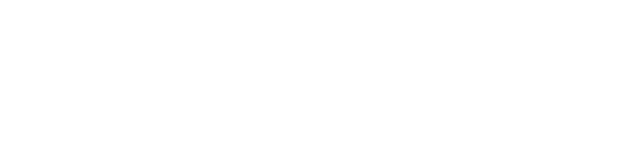
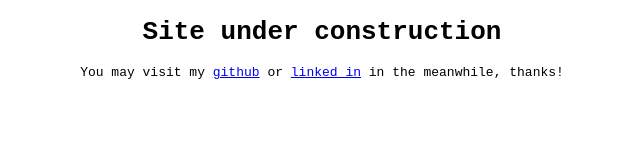
Before and after one commit to gtsop/gtsop.me, a plain HTML site: page index.html in a window 1280 px wide. Shown: the whole page, without its empty margins (318-958 px from the left). Drawn offline with Linux system fonts and the light colour scheme.

Commit message:
Add github and linked in links for people to click on

```diff
--- a/index.html
+++ b/index.html
@@ -77,4 +77,16 @@
 
   It works! We can declare with confidence: One should NOT omit the body tag.
 -->
-<body></body>
+<body>
+  <!--
+    Add this junk here so that people have something to look at
+  -->
+  <h1 style="font-family: monospace; text-align: center">
+    Site under construction
+  </h1>
+  <p style="font-family: monospace; text-align: center">You may visit my
+    <a target="_blank" href="https://github.com/gtsop">github</a> or
+    <a target="_blank" href="https://www.linkedin.com/in/gtsop/">linked in</a>
+    in the meanwhile, thanks!
+  </p>
+</body>
```
